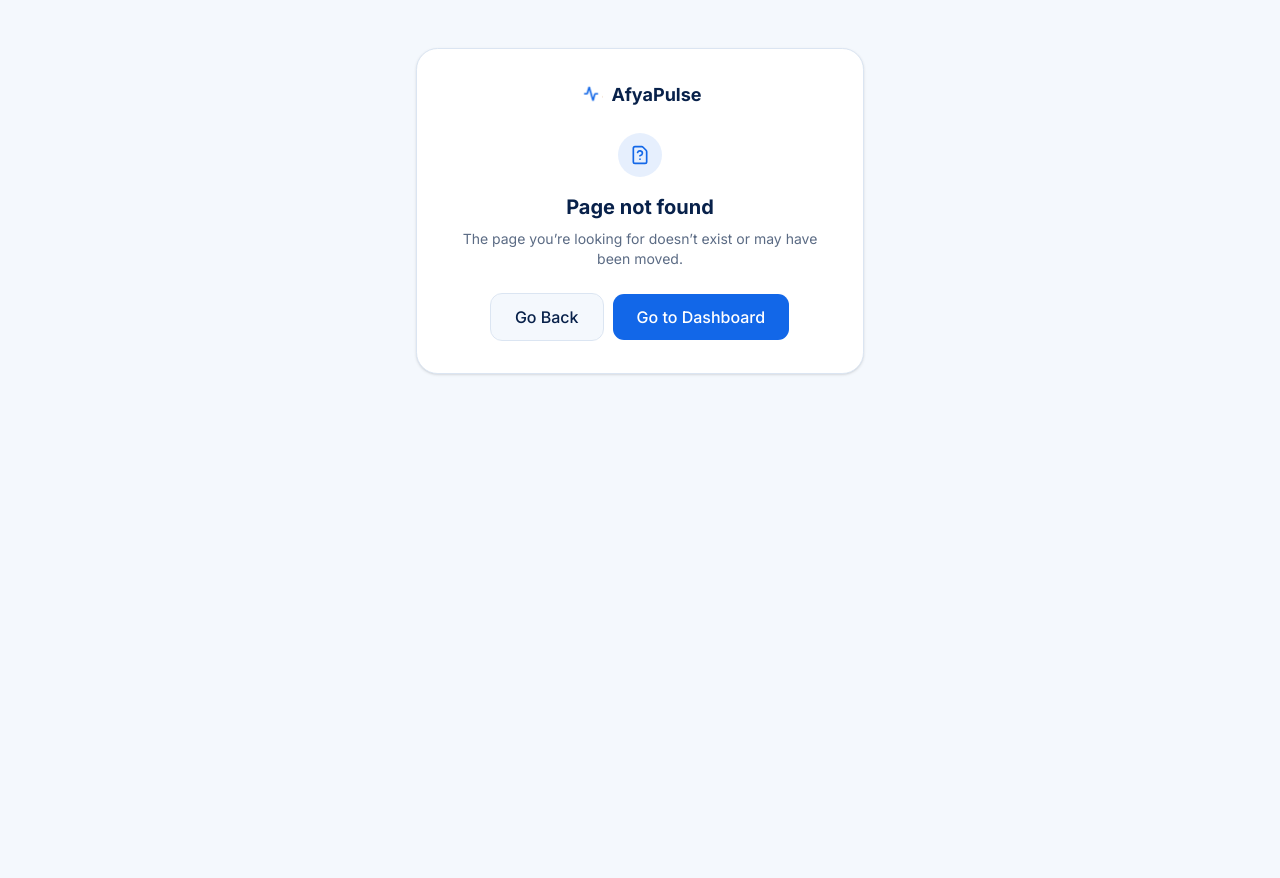
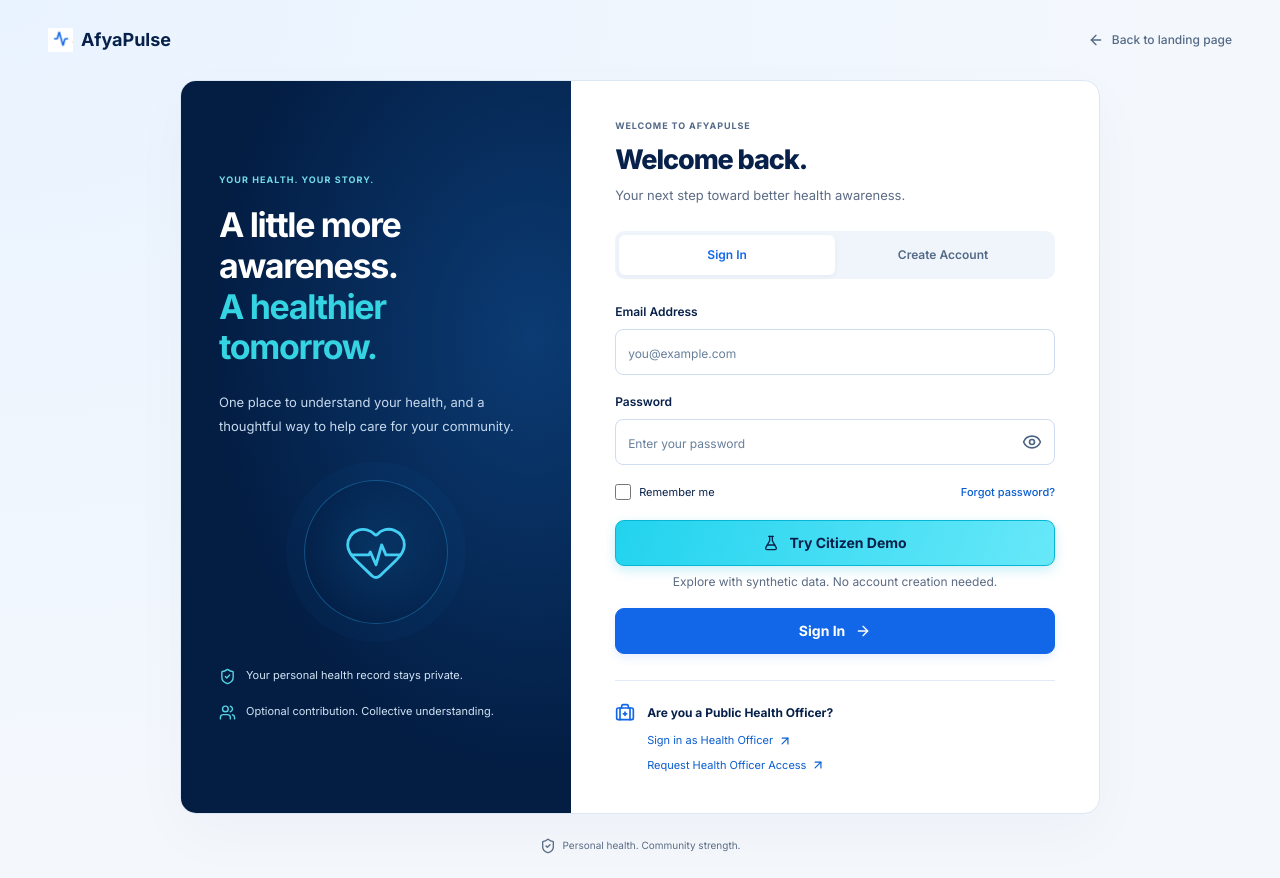
Before and after one commit to Abdulfatai2000/AfyaPulsex, a Next.js app: page /auth in a window 1280 px wide. Before the commit this address had no page. Before the commit the page ends 800 px from the top, so only its background shows below. Built offline with nearby package versions, Linux system fonts and the light colour scheme.

Commit message:
feat(app): add citizen authentication routes and email verification

```diff
--- /dev/null
+++ b/app/(auth)/auth/error.tsx
@@ -0,0 +1,2 @@
+"use client";
+export { RouteError as default } from "@/components/feedback/RouteError";
--- /dev/null
+++ b/app/(auth)/auth/forgot-password/page.tsx
@@ -0,0 +1,4 @@
+import { ForgotPasswordForm } from "@/components/public/auth/ForgotPasswordForm";
+export default function Page() {
+  return <ForgotPasswordForm />;
+}
--- /dev/null
+++ b/app/(auth)/auth/layout.tsx
@@ -0,0 +1,6 @@
+import { AuthFrame } from "@/components/public/auth/AuthFrame";
+export default function AuthLayout({
+  children,
+}: Readonly<{ children: React.ReactNode }>) {
+  return <AuthFrame>{children}</AuthFrame>;
+}
--- /dev/null
+++ b/app/(auth)/auth/loading.tsx
@@ -0,0 +1 @@
+export { LoadingState as default } from "@/components/feedback/LoadingState";
--- /dev/null
+++ b/app/(auth)/auth/page.tsx
@@ -0,0 +1,22 @@
+import { CitizenAuthOptions } from "@/components/public/auth/CitizenAuthOptions";
+import { OfficerAuthOptions } from "@/components/public/auth/OfficerAuthOptions";
+export default async function AuthPage({
+  searchParams,
+}: {
+  searchParams: Promise<{ mode?: string; entry?: string }>;
+}) {
+  const query = await searchParams;
+  const officerEntry = query.entry === "officer";
+  const initialMode =
+    !officerEntry && query.mode === "signup" ? "signup" : "signin";
+  return (
+    <>
+      <CitizenAuthOptions
+        key={officerEntry ? "officer" : initialMode}
+        initialMode={initialMode}
+        officerEntry={officerEntry}
+      />
+      <OfficerAuthOptions />
+    </>
+  );
+}
--- /dev/null
+++ b/app/(auth)/auth/verify-email/page.tsx
@@ -0,0 +1,17 @@
+import { OTPVerification } from "@/components/public/auth/OTPVerification";
+import { redirect } from "next/navigation";
+
+export default async function VerifyEmailPage({
+  searchParams,
+}: {
+  searchParams: Promise<{ pendingId?: string; email?: string; purpose?: string }>;
+}) {
+  const params = await searchParams;
+  const { pendingId, email, purpose = "email_verification" } = params;
+
+  if (!pendingId || !email) {
+    redirect("/auth");
+  }
+
+  return <OTPVerification pendingId={pendingId} email={email} purpose={purpose as "email_verification" | "password_reset"} />;
+}
```
